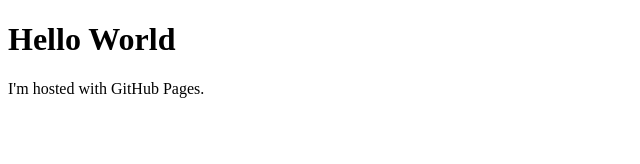
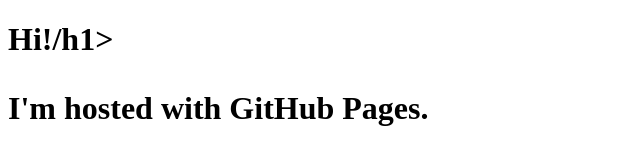
Before and after one commit to gregrx/gregrx.github.io, a plain HTML site: page index.html in a window 1280 px wide. Shown: the whole page, without its empty margins (0-640 px from the left). Drawn offline with Linux system fonts and the light colour scheme.

Commit message:
Update index.html

```diff
--- a/index.html
+++ b/index.html
@@ -1,7 +1,7 @@
 <!DOCTYPE html>
 <html>
 <body>
-<h1>Hello World</h1>
-<p>I'm hosted with GitHub Pages.</p>
+  <h1>Hi!/h1>
+  <p>I'm hosted with GitHub Pages.</p>
 </body>
 </html>
```
